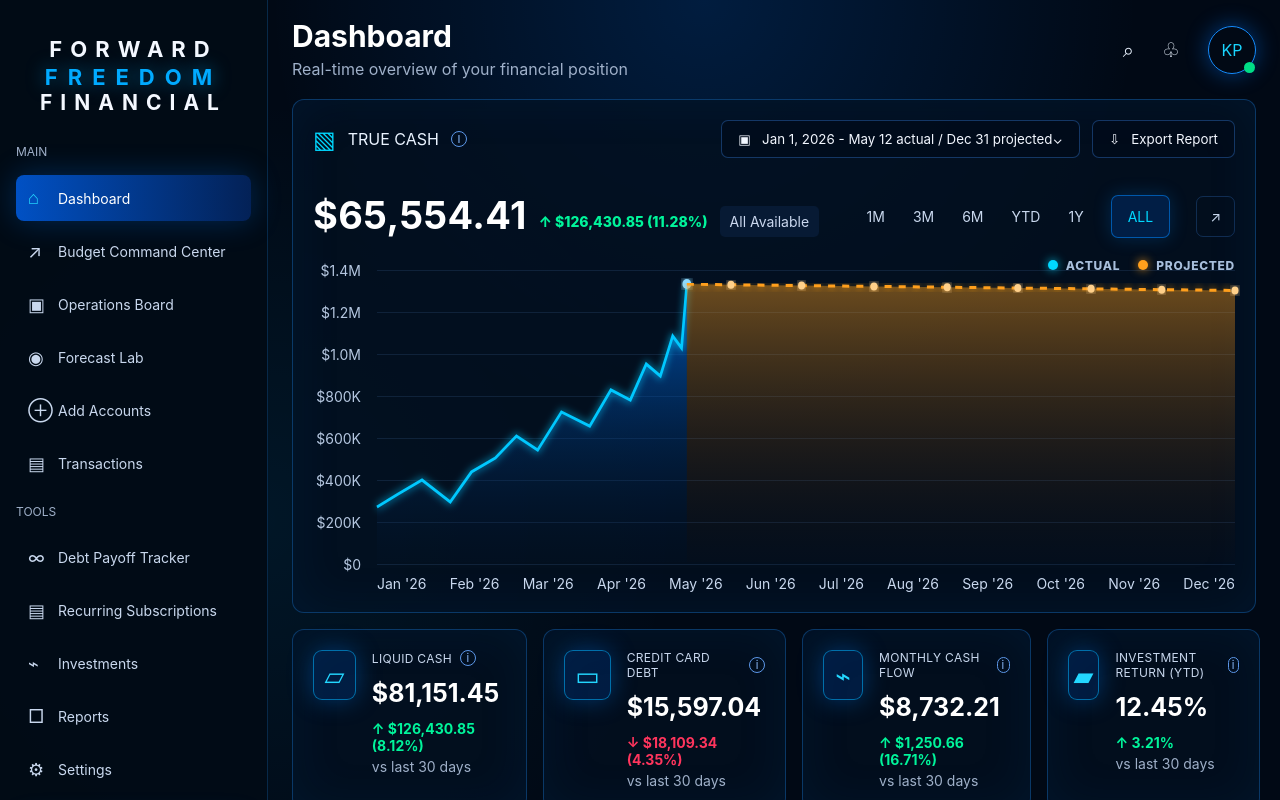
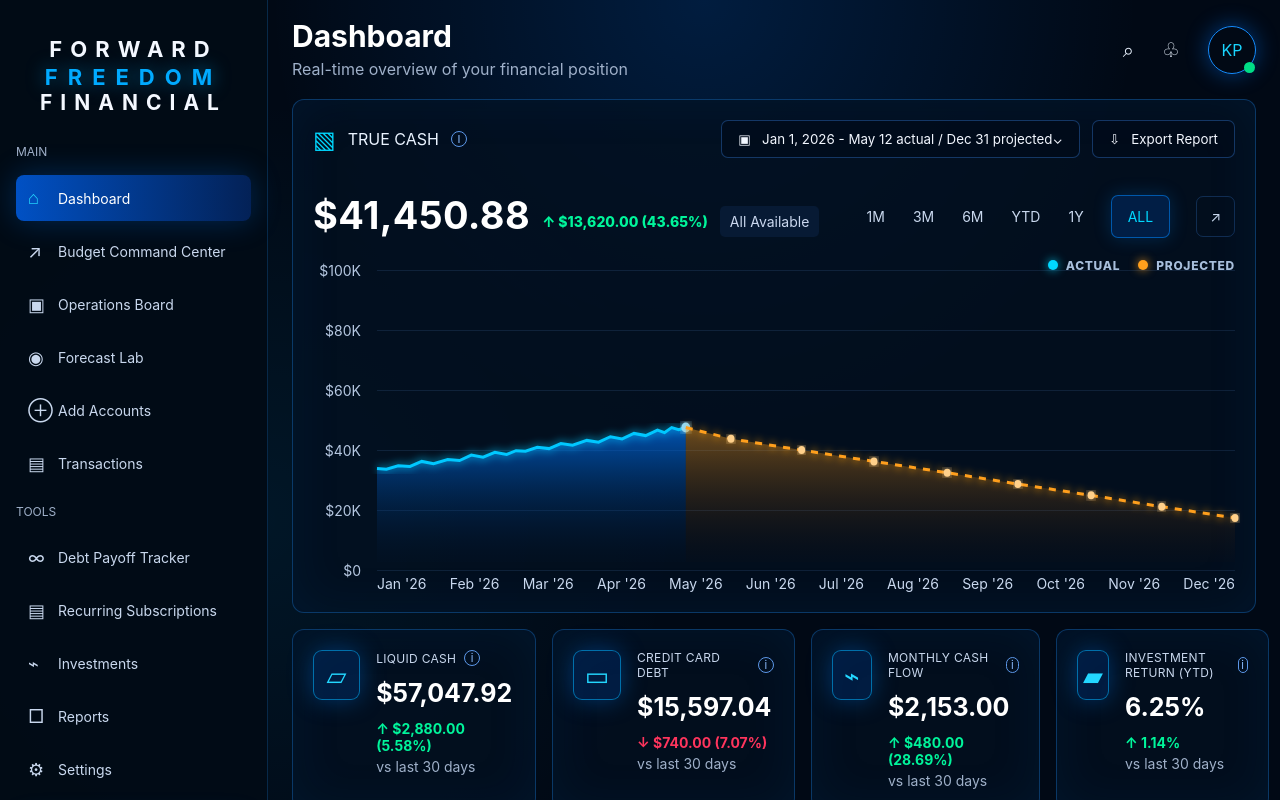
Before and after one commit to Freedomfarms/fff4, a React (Vite) app: page / in a window 1280 px wide. Both pictures are taken after a click on the button "CLIENT LOGIN". Shown: the top 800 px of the page. Built offline with nearby package versions, Linux system fonts and the light colour scheme.

Commit message:
Use realistic mock true cash scale
Co-authored-by: Freedomfarms <Freedomfarms@users.noreply.github.com>

```diff
--- a/src/ForwardFreedomDashboard.jsx
+++ b/src/ForwardFreedomDashboard.jsx
@@ -53,28 +53,28 @@ function ForwardFreedomDashboard() {
       icon: "▱",
       title: "LIQUID CASH",
       value: money(liquidCash),
-      change: "$126,430.85 (8.12%)",
+      change: "$2,880.00 (5.58%)",
       red: false,
     },
     {
       icon: "▭",
       title: "CREDIT CARD DEBT",
       value: money(creditCardDebt),
-      change: "$18,109.34 (4.35%)",
+      change: "$740.00 (7.07%)",
       red: true,
     },
     {
       icon: "⌁",
       title: "MONTHLY CASH FLOW",
-      value: "$8,732.21",
-      change: "$1,250.66 (16.71%)",
+      value: "$2,153.00",
+      change: "$480.00 (28.69%)",
       red: false,
     },
     {
       icon: "▰",
       title: "INVESTMENT RETURN (YTD)",
-      value: "12.45%",
-      change: "3.21%",
+      value: "6.25%",
+      change: "1.14%",
       red: false,
     },
   ];
@@ -83,25 +83,25 @@ function ForwardFreedomDashboard() {
     {
       name: "Investments",
       amount: money(investmentTotal),
-      percent: "53.1%",
+      percent: "19.2%",
       color: "#168bff",
     },
     {
       name: "Liquid Cash",
       amount: money(liquidCash),
-      percent: "20.6%",
+      percent: "21.5%",
       color: "#8b34ff",
     },
     {
       name: "Real Estate",
-      amount: "$289,500.00",
-      percent: "17.2%",
+      amount: "$82,000.00",
+      percent: "32.4%",
       color: "#18d3ff",
     },
     {
       name: "Retirement Accounts",
       amount: money(retirementTotal),
-      percent: "9.0%",
+      percent: "26.9%",
       color: "#ffb65d",
     },
   ];
--- a/src/components/DashboardView.jsx
+++ b/src/components/DashboardView.jsx
@@ -5,7 +5,7 @@ import { buildAreaPath, buildLinePath, money, parseMoney } from "../utils/format
 import { InfoDot, MetricCard } from "./Common.jsx";
 
 const CURRENT_OPEN_MONTH = "May";
-const TRUE_CASH_CHART_MAX = 1400000;
+const TRUE_CASH_CHART_MAX = 100000;
 const CHART_HEIGHT = 300;
 const MONTH_END_X = {
   May: 401,
@@ -292,7 +292,7 @@ export function DashboardView({
               key={label}
               style={{
                 position: "absolute",
-                top: index * 42,
+                top: (index / Math.max(yAxis.length - 1, 1)) * CHART_HEIGHT,
                 left: 0,
                 right: 0,
                 display: "flex",
--- a/src/data/constants.jsx
+++ b/src/data/constants.jsx
@@ -18,11 +18,11 @@ export const navTools = [
   { icon: "⚙", label: "Settings" },
 ];
 
-export const yAxis = ["$1.4M", "$1.2M", "$1.0M", "$800K", "$600K", "$400K", "$200K", "$0"];
+export const yAxis = ["$100K", "$80K", "$60K", "$40K", "$20K", "$0"];
 
 const available2026TrueCashHistory = {
-  value: "$1,247,805.61",
-  change: "$126,430.85 (11.28%)",
+  value: "$44,820.00",
+  change: "$13,620.00 (43.65%)",
   date: "May 12, 2026",
   dateRange: "Jan 1, 2026 - May 12 actual / Dec 31 projected",
   supportsProjection: true,
@@ -41,86 +41,122 @@ const available2026TrueCashHistory = {
     "Dec '26",
   ],
   points: [
-    [0, 245],
-    [24, 232],
-    [51, 218],
-    [83, 240],
-    [107, 210],
-    [134, 196],
-    [158, 174],
-    [182, 188],
-    [209, 150],
-    [241, 164],
-    [265, 128],
-    [287, 138],
-    [305, 102],
-    [321, 114],
-    [335, 74],
-    [345, 86],
-    [351, 22],
+    [0, 206.4],
+    [10.7, 207.2],
+    [24, 203.7],
+    [37.4, 204.5],
+    [50.7, 199.4],
+    [64.1, 201.7],
+    [80.1, 197.6],
+    [93.5, 198.6],
+    [106.8, 193.1],
+    [120.2, 195.2],
+    [133.5, 190.3],
+    [146.9, 192.5],
+    [157.5, 188.7],
+    [168.2, 189.2],
+    [181.6, 185.3],
+    [194.9, 186.6],
+    [208.3, 181.6],
+    [221.6, 183.3],
+    [237.7, 178.4],
+    [251, 180.2],
+    [264.4, 174.7],
+    [277.7, 176.9],
+    [291.1, 171.4],
+    [304.4, 173.6],
+    [317.8, 168.1],
+    [325.8, 170.6],
+    [333.8, 165.5],
+    [341.8, 167.7],
+    [349.8, 165.5],
   ],
   dates: [
     "Jan 1, 2026",
+    "Jan 5, 2026",
     "Jan 10, 2026",
+    "Jan 15, 2026",
     "Jan 20, 2026",
-    "Feb 1, 2026",
+    "Jan 25, 2026",
+    "Jan 31, 2026",
+    "Feb 5, 2026",
     "Feb 10, 2026",
+    "Feb 15, 2026",
     "Feb 20, 2026",
+    "Feb 25, 2026",
     "Mar 1, 2026",
+    "Mar 5, 2026",
     "Mar 10, 2026",
+    "Mar 15, 2026",
     "Mar 20, 2026",
-    "Apr 1, 2026",
+    "Mar 25, 2026",
+    "Mar 31, 2026",
+    "Apr 5, 2026",
     "Apr 10, 2026",
-    "Apr 18, 2026",
+    "Apr 15, 2026",
+    "Apr 20, 2026",
     "Apr 25, 2026",
-    "May 1, 2026",
+    "Apr 30, 2026",
+    "May 3, 2026",
     "May 6, 2026",
-    "May 10, 2026",
+    "May 9, 2026",
     "May 12, 2026",
   ],
   values: [
-    "$1,121,375",
-    "$1,128,900",
-    "$1,137,420",
-    "$1,142,210",
-    "$1,154,680",
-    "$1,166,030",
-    "$1,178,250",
-    "$1,185,440",
-    "$1,197,860",
-    "$1,207,200",
-    "$1,218,640",
-    "$1,226,390",
-    "$1,234,820",
-    "$1,240,160",
-    "$1,244,930",
-    "$1,246,700",
-    "$1,247,806",
+    "$31,200",
+    "$30,950",
+    "$32,100",
+    "$31,840",
+    "$33,520",
+    "$32,780",
+    "$34,150",
+    "$33,800",
+    "$35,650",
+    "$34,920",
+    "$36,580",
+    "$35,820",
+    "$37,100",
+    "$36,940",
+    "$38,220",
+    "$37,810",
+    "$39,480",
+    "$38,910",
+    "$40,550",
+    "$39,920",
+    "$41,780",
+    "$41,040",
+    "$42,860",
+    "$42,120",
+    "$43,980",
+    "$43,150",
+    "$44,820",
+    "$44,100",
+    "$44,820",
   ],
 };
 
 export const chartSets = {
   "1M": {
-    value: "$1,247,805.61",
-    change: "$18,420.11 (1.50%)",
+    value: "$44,820.00",
+    change: "$2,800.00 (6.66%)",
     label: "1 Month",
     date: "May 12, 2026",
     dateRange: "Apr 12, 2026 - May 12, 2026",
     xAxis: ["Apr 12", "Apr 17", "Apr 22", "Apr 27", "May 2", "May 7", "May 12"],
     points: [
-      [0, 188],
-      [80, 202],
-      [160, 172],
-      [240, 190],
-      [320, 154],
-      [400, 166],
-      [480, 124],
-      [560, 136],
-      [640, 96],
-      [720, 118],
-      [800, 72],
-      [880, 82],
-      [972, 42],
+      [0, 173.9],
+      [81, 176.9],
+      [162, 172.7],
+      [243, 171.8],
+      [324, 174.1],
+      [405, 169.1],
+      [486, 168.1],
+      [567, 170.3],
+      [648, 168.3],
+      [729, 165.5],
+      [810, 167.1],
+      [891, 167.7],
+      [972, 165.5],
     ],
     dates: [
       "Apr 12, 2026",
@@ -138,44 +174,44 @@ export const chartSets = {
       "May 12, 2026",
     ],
     values: [
-      "$1,229,385",
-      "$1,231,040",
-      "$1,233,520",
-      "$1,235,110",
-      "$1,238,680",
-      "$1,240,125",
-      "$1,241,390",
-      "$1,242,840",
-      "$1,244,320",
-      "$1,243,910",
-      "$1,245,760",
-      "$1,246,420",
-      "$1,247,806",
+      "$42,020",
+      "$41,040",
+      "$42,450",
+      "$42,720",
+      "$41,980",
+      "$43,650",
+      "$43,980",
+      "$43,220",
+      "$43,890",
+      "$44,820",
+      "$44,300",
+      "$44,100",
+      "$44,820",
     ],
   },
   "3M": {
-    value: "$1,247,805.61",
-    change: "$42,882.44 (3.56%)",
+    value: "$44,820.00",
+    change: "$8,940.00 (24.92%)",
     label: "3 Months",
     date: "May 12, 2026",
     dateRange: "Feb 12, 2026 - May 12, 2026",
     xAxis: ["Feb", "Mar", "Apr", "May"],
     points: [
-      [0, 218],
-      [70, 202],
-      [140, 228],
-      [210, 196],
-      [280, 178],
-      [350, 190],
-      [420, 162],
-      [490, 142],
-      [560, 154],
-      [630, 118],
-      [700, 128],
-      [770, 84],
-      [840, 96],
-      [910, 48],
-      [972, 28],
+      [0, 192.4],
+      [69.4, 190.4],
+      [138.9, 191.9],
+      [208.3, 189.2],
+      [277.7, 185.7],
+      [347.1, 182.3],
+      [416.6, 183.5],
+      [486, 179.6],
+      [555.4, 175.7],
+      [624.9, 176.5],
+      [694.3, 172.3],
+      [763.7, 168.1],
+      [833.1, 166.6],
+      [902.6, 167.7],
+      [972, 165.5],
     ],
     dates: [
       "Feb 12, 2026",
@@ -195,21 +231,21 @@ export const chartSets = {
       "May 12, 2026",
     ],
     values: [
-      "$1,204,923",
-      "$1,207,810",
-      "$1,209,040",
-      "$1,212,360",
-      "$1,217,950",
-      "$1,219,880",
-      "$1,224,300",
-      "$1,228,640",
-      "$1,231,120",
-      "$1,235,940",
-      "$1,238,780",
-      "$1,242,500",
-      "$1,244,210",
-      "$1,246,330",
-      "$1,247,806",
+      "$35,880",
+      "$36,520",
+      "$36,040",
+      "$36,940",
+      "$38,100",
+      "$39,220",
+      "$38,840",
+      "$40,120",
+      "$41,450",
+      "$41,180",
+      "$42,580",
+      "$43,980",
+      "$44,460",
+      "$44,100",
+      "$44,820",
     ],
   },
   "6M": {
@@ -234,10 +270,10 @@ export const metrics = [];
 
 export const allocations = [
   /* dynamic override below */
-  { name: "Investments", amount: "$894,182.52", percent: "53.1%", color: "#168bff" },
-  { name: "Liquid Cash", amount: "$347,221.41", percent: "20.6%", color: "#8b34ff" },
-  { name: "Real Estate", amount: "$289,500.00", percent: "17.2%", color: "#18d3ff" },
-  { name: "Retirement Accounts", amount: "$151,438.25", percent: "9.0%", color: "#ffb65d" },
+  { name: "Investments", amount: "$48,500.00", percent: "25.6%", color: "#168bff" },
+  { name: "Liquid Cash", amount: "$54,547.92", percent: "28.8%", color: "#8b34ff" },
+  { name: "Real Estate", amount: "$82,000.00", percent: "43.2%", color: "#18d3ff" },
+  { name: "Retirement Accounts", amount: "$68,200.00", percent: "35.9%", color: "#ffb65d" },
 ];
 
 export const breakdown = [];
@@ -268,14 +304,14 @@ export const initialAccounts = [
     name: "Bank of America",
     type: "Checking",
     institution: "Bank of America",
-    balance: 18420.16,
+    balance: 12480.16,
     status: "Synced",
   },
   {
     name: "Checking",
     type: "Checking",
     institution: "Primary Bank",
-    balance: 32880.52,
+    balance: 25216.99,
     status: "Synced",
   },
   {
@@ -311,21 +347,21 @@ export const initialAccounts = [
     name: "Brokerage",
     type: "Investment",
     institution: "Fidelity",
-    balance: 894182.52,
+    balance: 48500.0,
     status: "Synced",
   },
   {
     name: "Wells Fargo High Yield",
     type: "Savings",
     institution: "Wells Fargo",
-    balance: 24850.77,
+    balance: 14350.77,
     status: "Synced",
   },
   {
     name: "401k Retirement",
     type: "Retirement",
     institution: "Fidelity",
-    balance: 151438.25,
+    balance: 68200.0,
     status: "Synced",
   },
 ];
```
